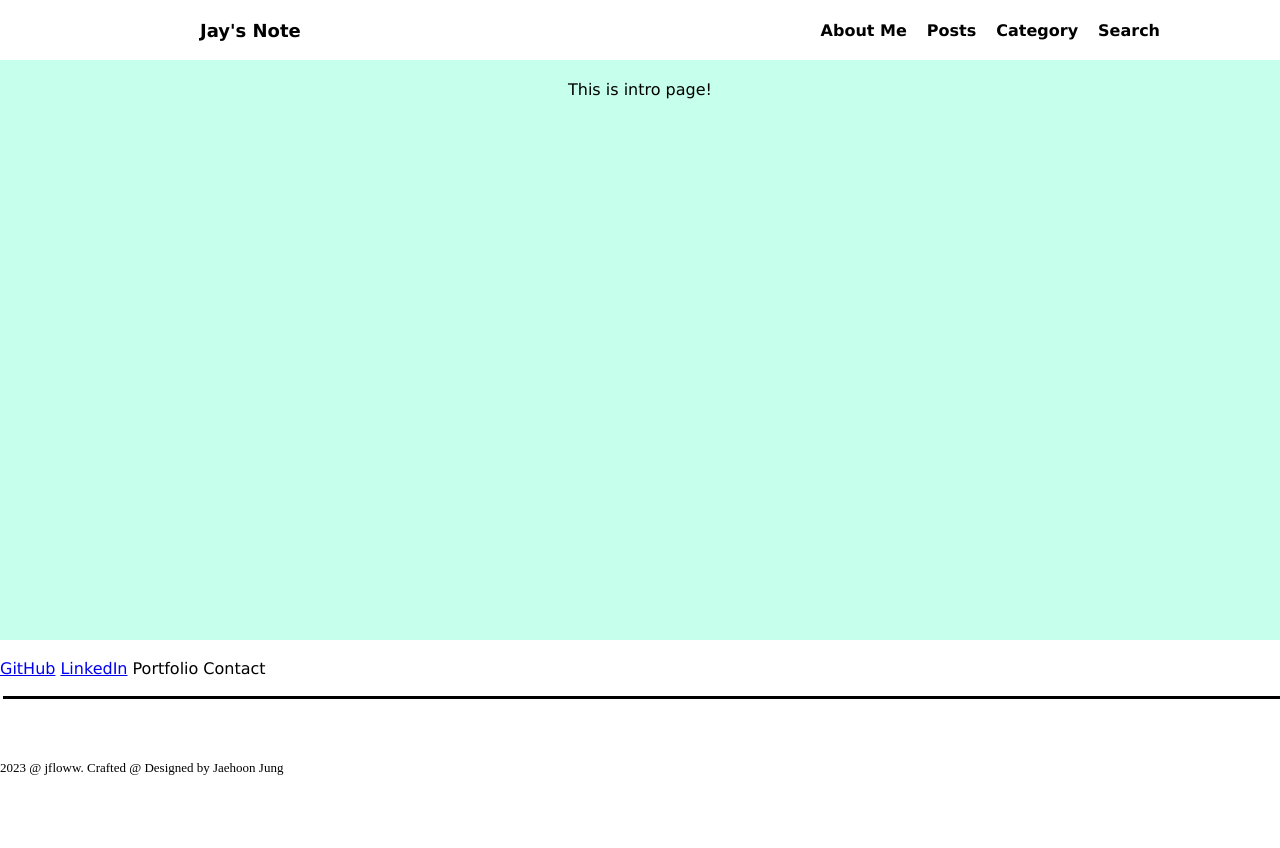
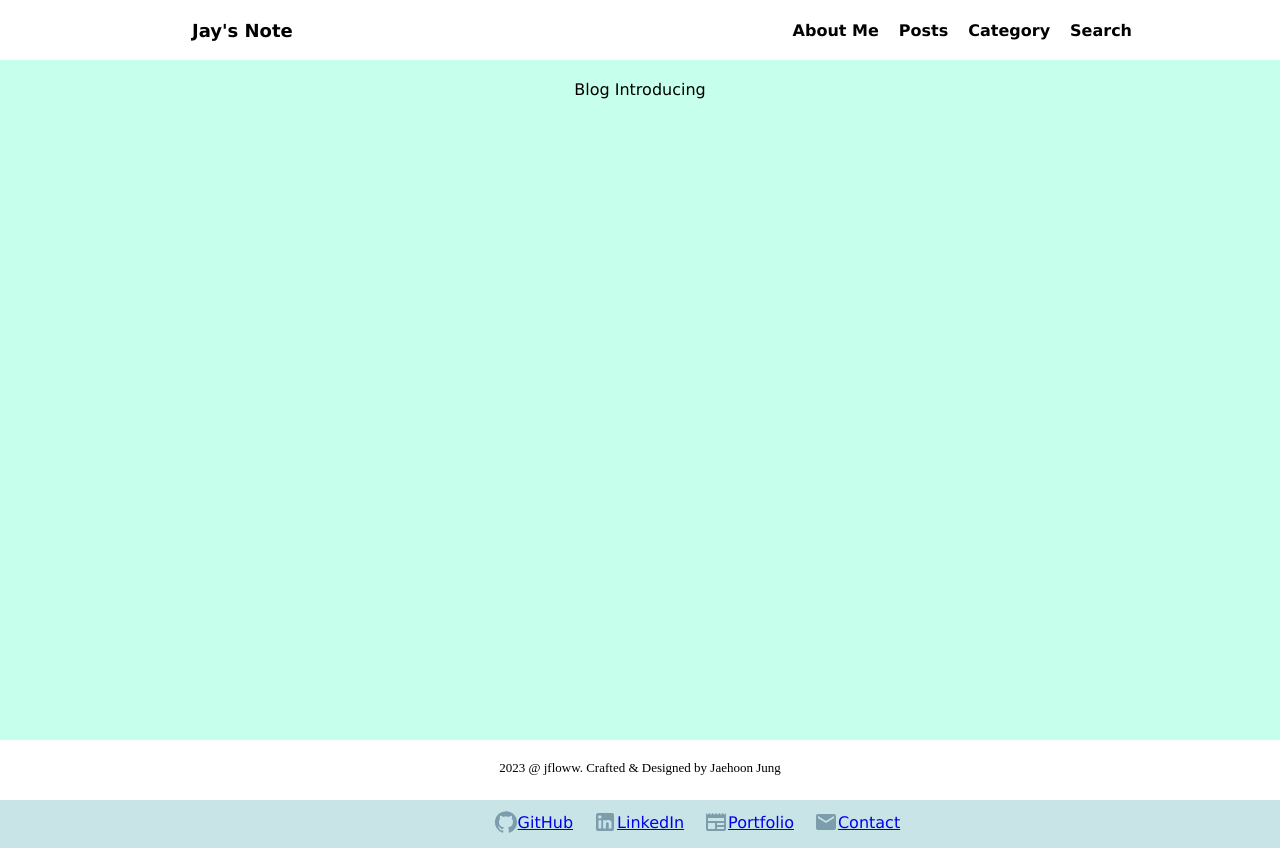
Before and after one commit to JayJung98/jayjung.github.io, a React (Create React App) app: page / in a window 1280 px wide. Before the commit the page ends 800 px from the top, so only its background shows below. Built offline with nearby package versions, Linux system fonts and the light colour scheme.

Commit message:
profile bar updated

```diff
--- a/package.json
+++ b/package.json
@@ -3,6 +3,10 @@
   "version": "0.1.0",
   "private": true,
   "dependencies": {
+    "@emotion/react": "^11.10.6",
+    "@emotion/styled": "^11.10.6",
+    "@mui/icons-material": "^5.11.11",
+    "@mui/material": "^5.11.11",
     "@testing-library/jest-dom": "^5.16.5",
     "@testing-library/react": "^13.4.0",
     "@testing-library/user-event": "^13.5.0",
--- a/src/components/css/Footer.css
+++ b/src/components/css/Footer.css
@@ -1,6 +1,6 @@
 .footer {
     height: 60px;
-    width: '100%';
+    width: 100%;
     align-items: center;
     background-color: white;
     position: fixed;
--- a/src/components/css/Header.css
+++ b/src/components/css/Header.css
@@ -5,11 +5,13 @@
     align-items: center;
     background-color: white;
     position: sticky;
+    top: 0;
+    z-index: 100;  /*겹치는 부분이 있을때 누가 위해 있을 것인가 -1 ~ 1000, 높을 수록 위에있는다*/
     font-family:'Lucida Sans', 'Lucida Sans Regular', 'Lucida Grande', 'Lucida Sans Unicode', Geneva, Verdana, sans-serif;
 }
 .title {
     color: black;
-    padding-left: 200px;
+    padding-left: 15%;
     font-size: large;
     font-weight: 900;
 }
@@ -19,7 +21,7 @@
     color: black;
     margin-left:auto;
     font-weight: 600;
-    margin-right: 100px;
+    margin-right: 10%;
 }
 .menu {
     padding-right: 20px;
--- a/src/components/css/Main.css
+++ b/src/components/css/Main.css
@@ -2,6 +2,6 @@
     padding-top: 20px;
     text-align: center;
     background-color: rgb(198, 255, 236);
-    height: 35rem;
+    height: 45rem;
     font-family:'Lucida Sans', 'Lucida Sans Regular', 'Lucida Grande', 'Lucida Sans Unicode', Geneva, Verdana, sans-serif;
 }
--- a/src/components/css/Profile.css
+++ b/src/components/css/Profile.css
@@ -1,13 +1,21 @@
 .profile {
-    min-height: 3.5rem;
-    max-height: 3.5rem;
-    background-color: white;
+    height: 3rem;
+    width: 100%;
+    align-items: center;
+    background-color: rgb(200, 228, 231);
+    font-family:'Lucida Sans', 'Lucida Sans Regular', 'Lucida Grande', 'Lucida Sans Unicode', Geneva, Verdana, sans-serif;
+}
+.pro_menu {
     display: flex;
     align-items: center;
-    font-family:'Lucida Sans', 'Lucida Sans Regular', 'Lucida Grande', 'Lucida Sans Unicode', Geneva, Verdana, sans-serif;
-    box-shadow: 3px 3px;
+    padding-top: 10px;
+    padding-left: 37%;
 }
-.pro_menu {
-    text-align: center;
-    padding-right: 5px;
+.icon {
+    align-items: center;
+    color: rgba(7, 48, 83, 0.397);
+    padding-left: 20px;
 }
+.text {
+    font-weight: 500;
+}
--- a/src/components/js/Footer.js
+++ b/src/components/js/Footer.js
@@ -5,7 +5,7 @@ function footer() {
     return (
         <div className='footer'>
             <div className='jfloww'>
-                2023 @ jfloww. Crafted @ Designed by Jaehoon Jung
+                2023 @ jfloww. Crafted & Designed by Jaehoon Jung
             </div>
         </div>
     );
--- a/src/components/js/Main.js
+++ b/src/components/js/Main.js
@@ -4,7 +4,7 @@ import '../css/Main.css'
 function main() {
     return (
         <div className='main'>
-            This is intro page!
+            Blog Introducing
         </div>
     );
 }
--- a/src/components/js/Profile.js
+++ b/src/components/js/Profile.js
@@ -1,20 +1,30 @@
 import React from 'react';
 import '../css/Profile.css'
+import GitHubIcon from '@mui/icons-material/GitHub';
+import LinkedInIcon from '@mui/icons-material/LinkedIn';
+import Portfolio from '@mui/icons-material/Newspaper';
+import EmailIcon from '@mui/icons-material/Email';
 
 function profile() {
     return (
         <div className='profile'>
-            <a className='pro_menu' href="https://github.com/jfloww">
+            <div className='pro_menu'>
+                <GitHubIcon className="icon"/>
+                <a className='text' href="https://github.com/jfloww">
                     GitHub
                 </a>
-            <a className='pro_menu' href="https://www.linkedin.com/in/jfloww/">
+                <LinkedInIcon className='icon'/>
+                <a className='text' href="https://www.linkedin.com/in/jfloww/">
                     LinkedIn
                 </a>
-            <a className='pro_menu'>
+                <Portfolio className='icon'/>
+                <a className='text' href="https://www.jfloww.com">
                     Portfolio
                 </a>
-            <div className='pro_menu'>
+                <EmailIcon className='icon'/>
+                <a className='text' href="/contact">
                     Contact
+                </a>
             </div>
         </div>
     );
```
Also changed, not shown: install.txt (added), 1 other file (tests, documents, lock files or other folders). Lines whose indentation alone changed are shown as unchanged.
